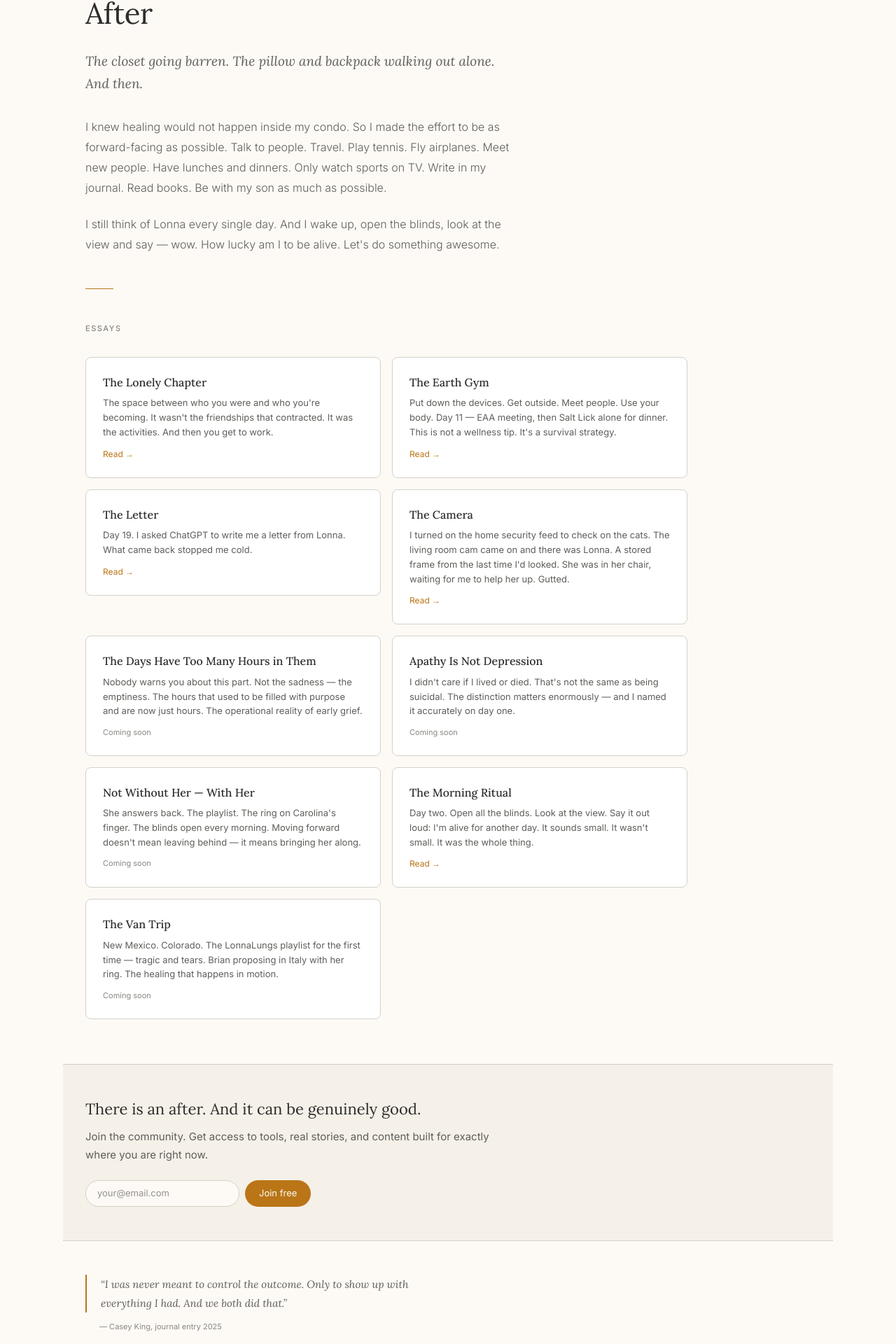
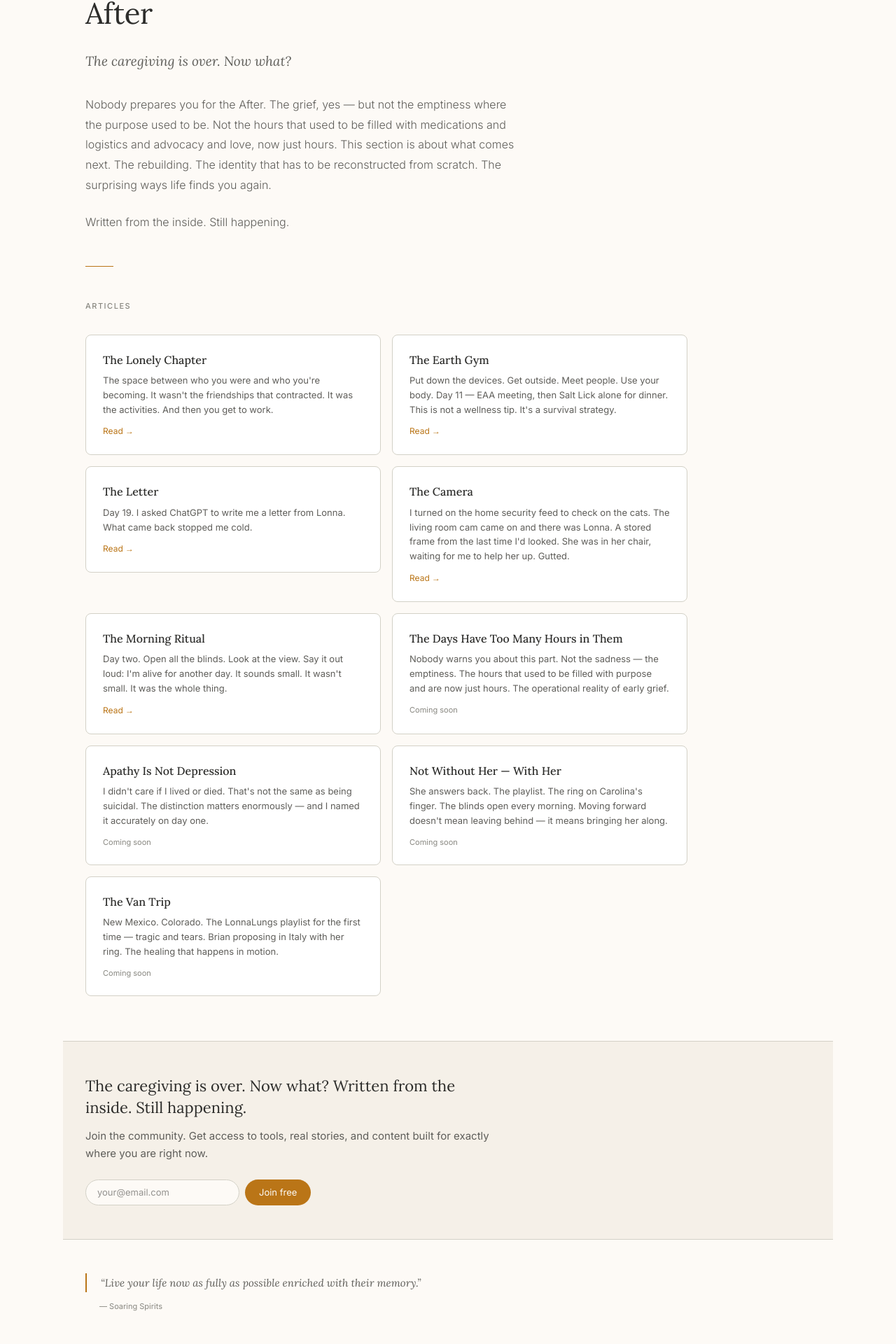
Before and after one commit to caseywsj/caregivertrap, a Next.js app: page /after in a window 1280 px wide. Shown: the part 197-2117 px from the top of the page at 70% size. Built offline with nearby package versions, Linux system fonts and the light colour scheme.

Commit message:
Fix After section page article order — live articles first

```diff
--- a/app/after/page.tsx
+++ b/app/after/page.tsx
@@ -17,13 +17,13 @@ export default function After() {
             After
           </h1>
           <p style={{ fontSize: "19px", fontFamily: "'Lora', serif", fontStyle: "italic", lineHeight: 1.7, color: "#5F5E5A", marginBottom: "2rem" }}>
-            The closet going barren. The pillow and backpack walking out alone. And then.
+            The caregiving is over. Now what?
           </p>
           <p style={{ fontSize: "16px", lineHeight: 1.8, color: "#5F5E5A", fontWeight: 300, marginBottom: "1.5rem" }}>
-            I knew healing would not happen inside my condo. So I made the effort to be as forward-facing as possible. Talk to people. Travel. Play tennis. Fly airplanes. Meet new people. Have lunches and dinners. Only watch sports on TV. Write in my journal. Read books. Be with my son as much as possible.
+            Nobody prepares you for the After. The grief, yes — but not the emptiness where the purpose used to be. Not the hours that used to be filled with medications and logistics and advocacy and love, now just hours. This section is about what comes next. The rebuilding. The identity that has to be reconstructed from scratch. The surprising ways life finds you again.
           </p>
           <p style={{ fontSize: "16px", lineHeight: 1.8, color: "#5F5E5A", fontWeight: 300 }}>
-            I still think of Lonna every single day. And I wake up, open the blinds, look at the view and say — wow. How lucky am I to be alive. Let&apos;s do something awesome.
+            Written from the inside. Still happening.
           </p>
         </section>
 
@@ -31,7 +31,7 @@ export default function After() {
 
         <section style={{ padding: "0 2rem 4rem" }}>
           <p style={{ fontSize: "11px", letterSpacing: "1.5px", textTransform: "uppercase" as const, color: "#888780", marginBottom: "2rem", fontWeight: 500 }}>
-            Essays
+            Articles
           </p>
           <div style={{ display: "grid", gridTemplateColumns: "repeat(auto-fit, minmax(280px, 1fr))", gap: "1rem", maxWidth: "860px" }}>
             {[
@@ -39,10 +39,10 @@ export default function After() {
               { title: "The Earth Gym", desc: "Put down the devices. Get outside. Meet people. Use your body. Day 11 — EAA meeting, then Salt Lick alone for dinner. This is not a wellness tip. It's a survival strategy.", href: "/after/the-earth-gym" },
               { title: "The Letter", desc: "Day 19. I asked ChatGPT to write me a letter from Lonna. What came back stopped me cold.", href: "/after/the-letter" },
               { title: "The Camera", desc: "I turned on the home security feed to check on the cats. The living room cam came on and there was Lonna. A stored frame from the last time I'd looked. She was in her chair, waiting for me to help her up. Gutted.", href: "/after/the-camera" },
+              { title: "The Morning Ritual", desc: "Day two. Open all the blinds. Look at the view. Say it out loud: I'm alive for another day. It sounds small. It wasn't small. It was the whole thing.", href: "/after/the-morning-ritual" },
               { title: "The Days Have Too Many Hours in Them", desc: "Nobody warns you about this part. Not the sadness — the emptiness. The hours that used to be filled with purpose and are now just hours. The operational reality of early grief.", href: null },
               { title: "Apathy Is Not Depression", desc: "I didn't care if I lived or died. That's not the same as being suicidal. The distinction matters enormously — and I named it accurately on day one.", href: null },
               { title: "Not Without Her — With Her", desc: "She answers back. The playlist. The ring on Carolina's finger. The blinds open every morning. Moving forward doesn't mean leaving behind — it means bringing her along.", href: null },
-              { title: "The Morning Ritual", desc: "Day two. Open all the blinds. Look at the view. Say it out loud: I'm alive for another day. It sounds small. It wasn't small. It was the whole thing.", href: "/after/the-morning-ritual" },
               { title: "The Van Trip", desc: "New Mexico. Colorado. The LonnaLungs playlist for the first time — tragic and tears. Brian proposing in Italy with her ring. The healing that happens in motion.", href: null },
             ].map((item, i) => (
               item.href ? (
@@ -68,14 +68,14 @@ export default function After() {
           </div>
         </section>
 
-        <JoinCTA message="There is an after. And it can be genuinely good." />
+        <JoinCTA message="The caregiving is over. Now what? Written from the inside. Still happening." />
 
         <section style={{ padding: "3rem 2rem 4rem", maxWidth: "580px" }}>
           <blockquote style={{ fontFamily: "'Lora', serif", fontSize: "15px", fontStyle: "italic", lineHeight: 1.8, color: "#5F5E5A", paddingLeft: "1.25rem", borderLeft: "2px solid #BA7517", marginBottom: "0.75rem" }}>
-            &ldquo;I was never meant to control the outcome. Only to show up with everything I had. And we both did that.&rdquo;
+            &ldquo;Live your life now as fully as possible enriched with their memory.&rdquo;
           </blockquote>
           <cite style={{ fontSize: "11px", color: "#888780", paddingLeft: "1.25rem", display: "block", fontStyle: "normal" }}>
-            — Casey King, journal entry 2025
+            — Soaring Spirits
           </cite>
         </section>
 
```
